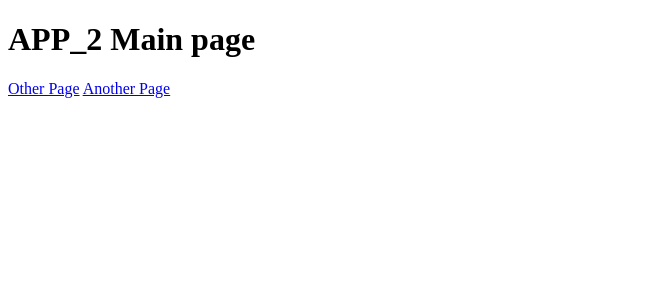
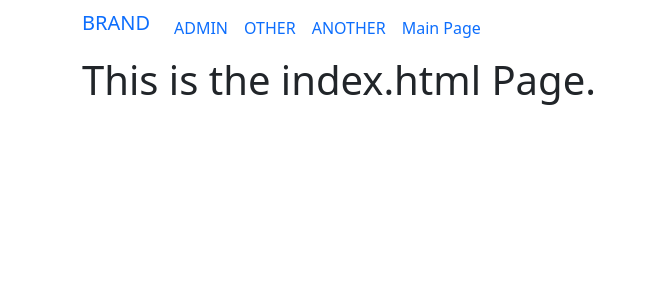
Before and after one commit to Biski7/Jan1-Django2, a Django app: page /App_2/ in a window 1280 px wide. Shown: the top 300 px of the page, without its empty margins (0-648 px from the left). Run offline with Django 3.2, Linux system fonts and the light colour scheme.

Commit message:
Added a base template.

```diff
--- a/templates/App_2/base.html
+++ b/templates/App_2/base.html
@@ -0,0 +1,36 @@
+<!DOCTYPE html>
+<html lang="en">
+<head>
+    <meta charset="UTF-8">
+    <meta name="viewport" content="width=device-width, initial-scale=1.0">
+    <title>Document</title>
+    <link href="https://cdn.jsdelivr.net/npm/bootstrap@5.0.0-beta1/dist/css/bootstrap.min.css" rel="stylesheet" integrity="sha384-giJF6kkoqNQ00vy+HMDP7azOuL0xtbfIcaT9wjKHr8RbDVddVHyTfAAsrekwKmP1" crossorigin="anonymous">
+</head>
+<body>
+
+    <nav class="navbar navbar-expand-lg">
+        <div class="container">
+            <ul class="navbar-nav">
+
+                <li><a class="navbar-brand" href="#">BRAND</a></li>
+                <li class="nav-item"><a class="nav-link" href="{% url 'admin:index'%}">ADMIN</a></li>
+                <li class="nav-item"><a class="nav-link" href="{% url 'App_2:other'%}">OTHER</a></li>
+                <li class="nav-item"><a class="nav-link" href="{% url 'App_2:another'%}">ANOTHER</a></li>
+                <li class="nav-item"><a class="nav-link" href="{% url 'App_2:index'%}">Main Page</a></li>
+
+            </ul>
+        </div>
+    </nav>
+
+    <div class="container">
+
+        {% block body_block %}
+
+        {% endblock %}
+
+
+
+    </div>
+
+</body>
+</html>
--- a/templates/App_2/index.html
+++ b/templates/App_2/index.html
@@ -1,15 +1,9 @@
 <!DOCTYPE html>
-{% load static %}
-<html lang="en">
-<head>
-    <meta charset="UTF-8">
-    <meta name="viewport" content="width=device-width, initial-scale=1.0">
-    <title>App_2 Main Page</title>
-</head>
-<body>
-    <h1>APP_2 Main page</h1>
 
-    <a href="{% url "App_2:other" %}">Other Page</a>
-    <a href="{% url "App_2:another"%}">Another Page</a>
-</body>
-</html>
+{% extends 'App_2/base.html' %}
+
+    {% block body_block %}
+
+    <h1>This is the index.html Page.</h1>
+
+    {% endblock %}
```
Also changed, not shown: templates/App_2/another.html (+7 -15 lines), templates/App_2/other.html (+10 -11 lines).
